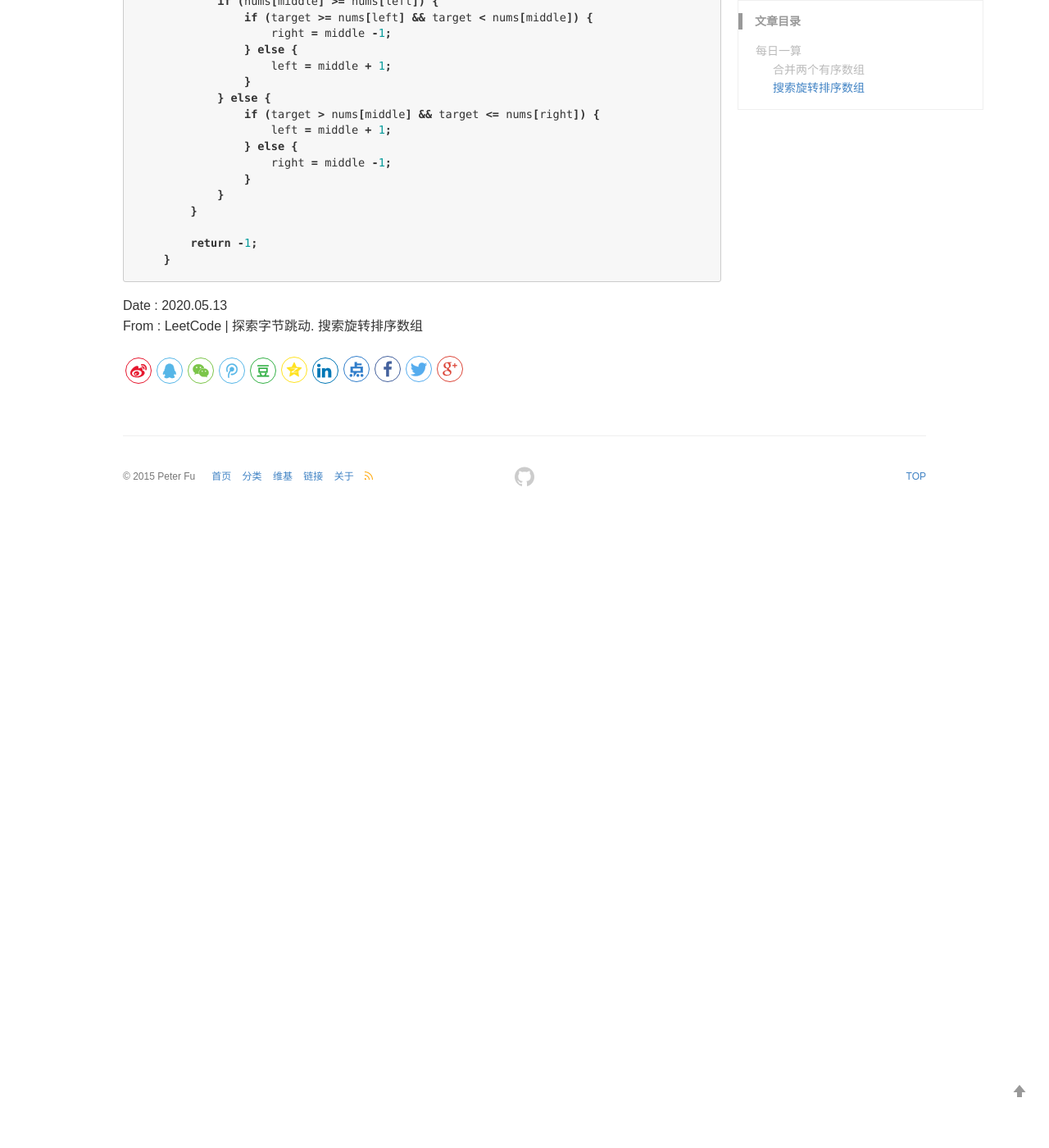
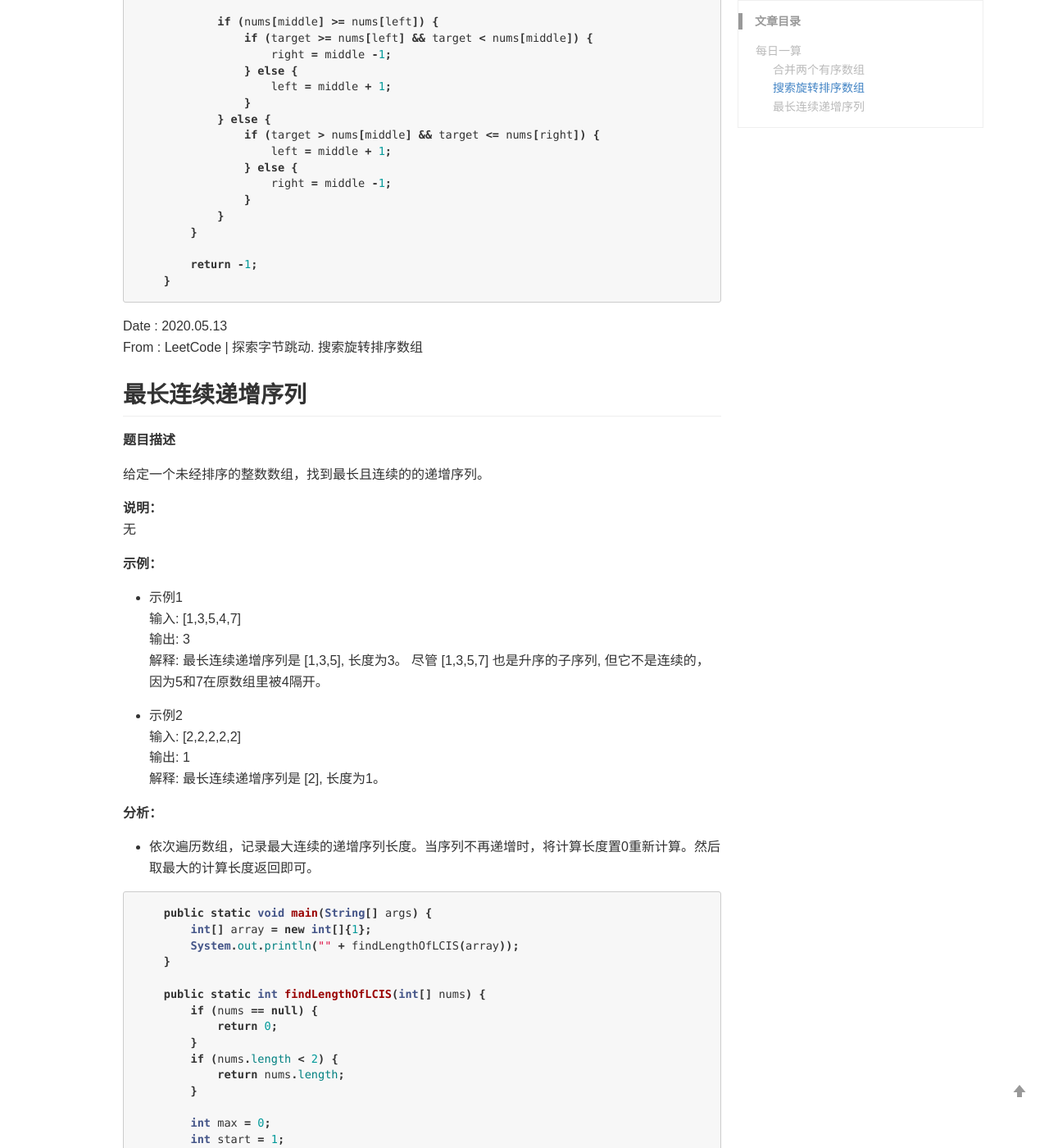
Before and after one commit to PeterXiaosa/PeterXiaosa.github.io, a Jekyll site: the page built from _wiki/Algorithm Daily.md, in a window 1280 px wide and 1400 px high, scrolled down 2433 px. Shown: the whole window at 82% size. Built offline with Jekyll 4.4.1, drawn with Linux system fonts in a browser that asks for light colours; comment, search, counter and statistics services are not loaded; before the commit the page ends 3063 px from its top, so only the background shows below that; some of the changed text lies outside the part shown.

Commit message:
添加最长递增序列

````diff
--- a/_wiki/Algorithm Daily.md
+++ b/_wiki/Algorithm Daily.md
@@ -12,7 +12,7 @@ keywords: Java， Android
 
 ## 合并两个有序数组
 
-<font size=4>**题目描述**</font>
+**题目描述**
 
 给你两个有序整数数组 nums1 和 nums2，请你将 nums2 合并到 nums1 中*，*使 nums1 成为一个有序数组。
 
@@ -59,7 +59,7 @@ From : LeetCode 图解 | 88. 合并两个有序数组
 
 ## 搜索旋转排序数组
 
-<font size=4>**题目描述**</font>
+**题目描述**
 
 假设按照升序排序的数组在预先未知的某个点上进行了旋转。
 
@@ -131,3 +131,65 @@ From : LeetCode 图解 | 88. 合并两个有序数组
 
 Date : 2020.05.13
 From : LeetCode | 探索字节跳动. 搜索旋转排序数组
+
+## 最长连续递增序列
+
+**题目描述**
+
+给定一个未经排序的整数数组，找到最长且连续的的递增序列。
+
+
+**说明：**
+无
+
+**示例：**
+
+* 示例1
+输入: [1,3,5,4,7]
+输出: 3
+解释: 最长连续递增序列是 [1,3,5], 长度为3。
+尽管 [1,3,5,7] 也是升序的子序列, 但它不是连续的，因为5和7在原数组里被4隔开。
+
+* 示例2
+输入: [2,2,2,2,2]
+输出: 1
+解释: 最长连续递增序列是 [2], 长度为1。
+
+**分析：**
+* 依次遍历数组，记录最大连续的递增序列长度。当序列不再递增时，将计算长度置0重新计算。然后取最大的计算长度返回即可。
+
+```java
+    public static void main(String[] args) {
+        int[] array = new int[]{1};
+        System.out.println("" + findLengthOfLCIS(array));
+    }
+
+    public static int findLengthOfLCIS(int[] nums) {
+        if (nums == null) {
+            return 0;
+        }
+        if (nums.length < 2) {
+            return nums.length;
+        }
+
+        int max = 0;
+        int start = 1;
+
+        for (int i = 0; i < nums.length -1; i++) {
+            if (nums[i] < nums[i + 1]) {
+                start++;
+                if (i == nums.length - 2) {
+                    max = Math.max(max, start);
+                }
+            } else {
+                max = Math.max(max, start);
+                start = 1;
+            }
+        }
+
+        return max;
+    }
+```
+
+Date : 2020.05.14
+From : LeetCode | 674.最长连续递增序列
````
